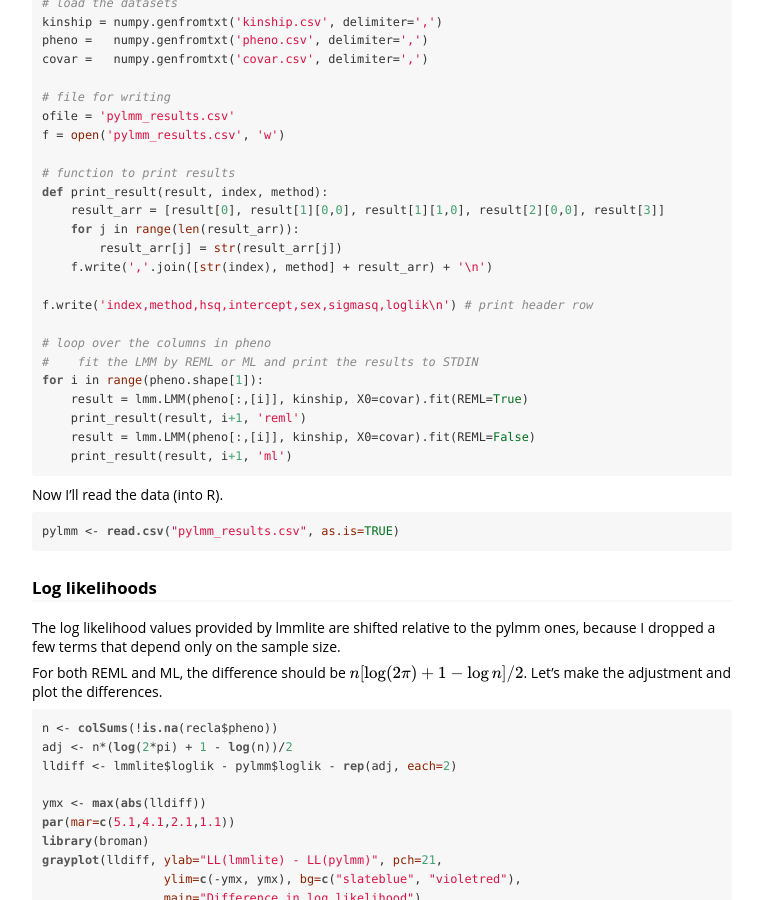
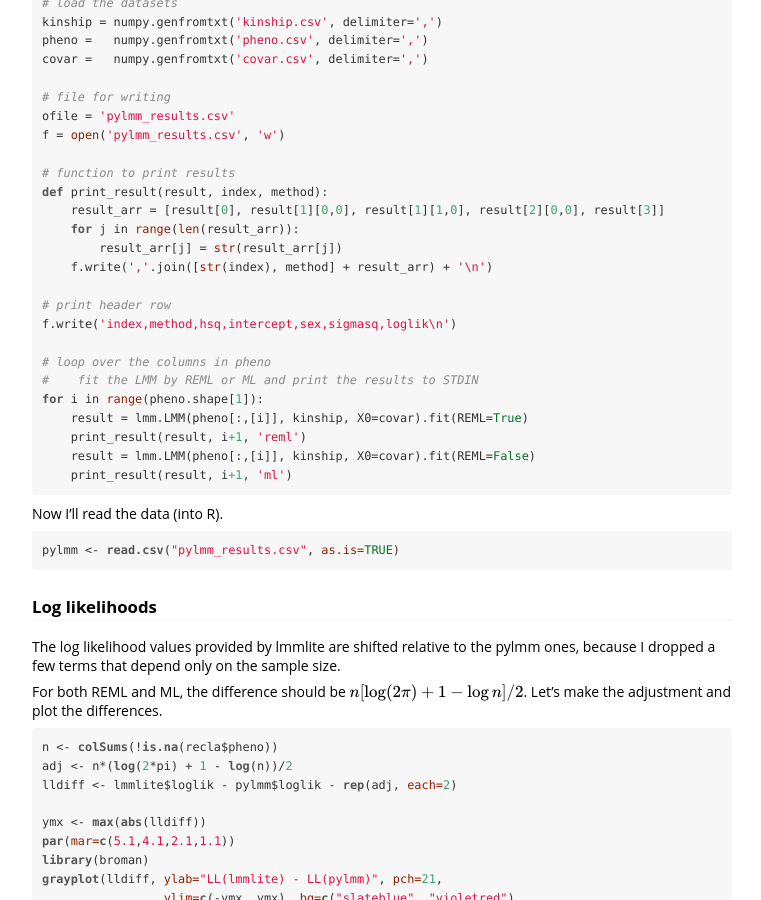
Before and after one commit to kbroman/lmmlite, a Jekyll site: the page assets/compare2pylmm.html, which Jekyll copies as it is, in a window 1280 px wide and 900 px high, scrolled down 1511 px. Shown: the whole window, without its empty margins (258-1019 px from the left). Built offline with Jekyll 4.4.1, drawn with Linux system fonts in a browser that asks for light colours; formulas are drawn with MathJax 3.

Commit message:
Small change to assets/compare2pylmm.html

```diff
--- a/assets/compare2pylmm.html
+++ b/assets/compare2pylmm.html
@@ -116,7 +116,8 @@ f = <span class="dt">open</span>(<span class="st">'pylmm_results.csv'</span>, <s
         result_arr[j] = <span class="dt">str</span>(result_arr[j])
     f.write(<span class="st">','</span>.join([<span class="dt">str</span>(index), method] + result_arr) + <span class="st">'</span><span class="ch">\n</span><span class="st">'</span>)
 
-f.write(<span class="st">'index,method,hsq,intercept,sex,sigmasq,loglik</span><span class="ch">\n</span><span class="st">'</span>) <span class="co"># print header row</span>
+<span class="co"># print header row</span>
+f.write(<span class="st">'index,method,hsq,intercept,sex,sigmasq,loglik</span><span class="ch">\n</span><span class="st">'</span>)
 
 <span class="co"># loop over the columns in pheno</span>
 <span class="co">#    fit the LMM by REML or ML and print the results to STDIN</span>
```
